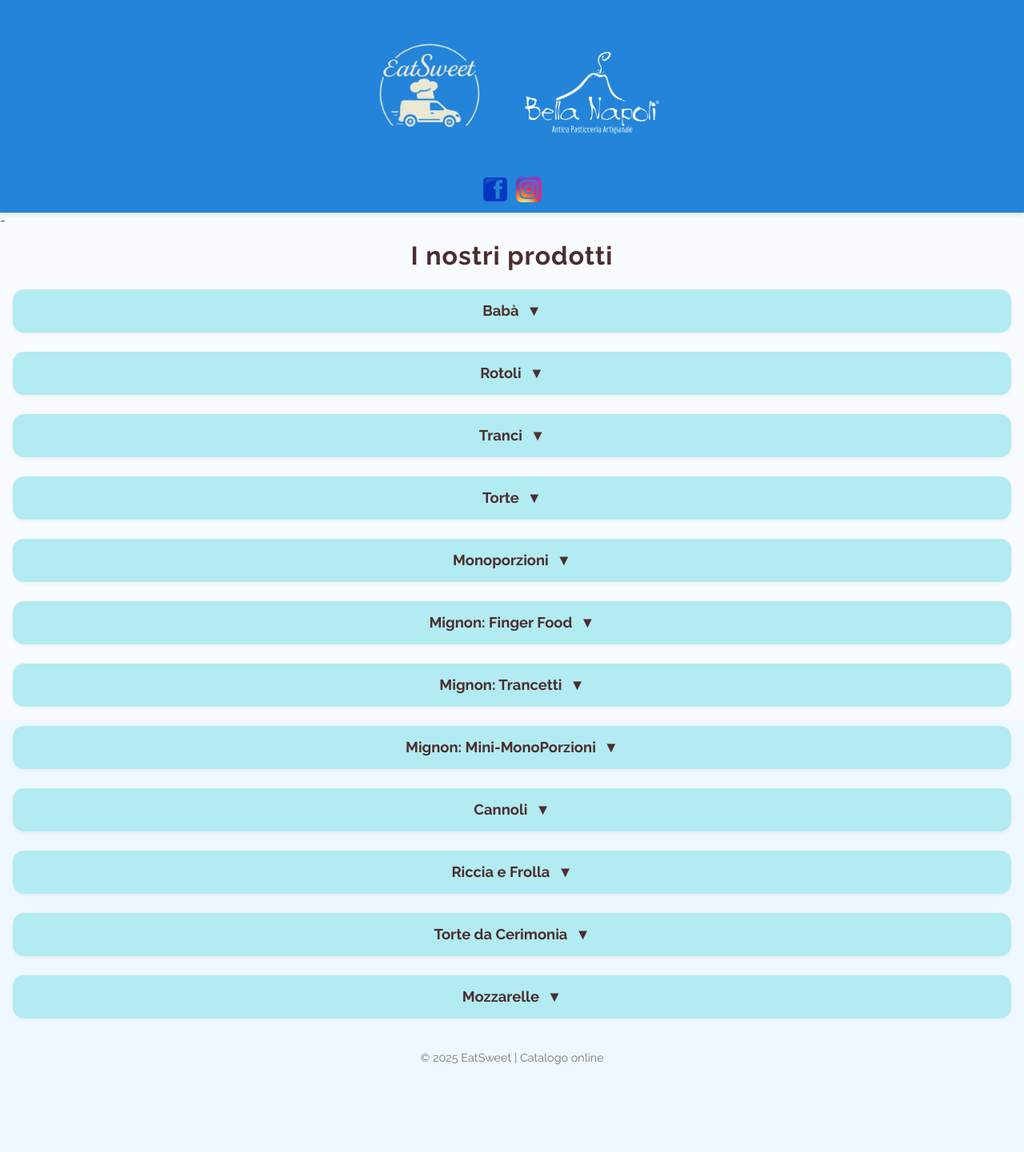
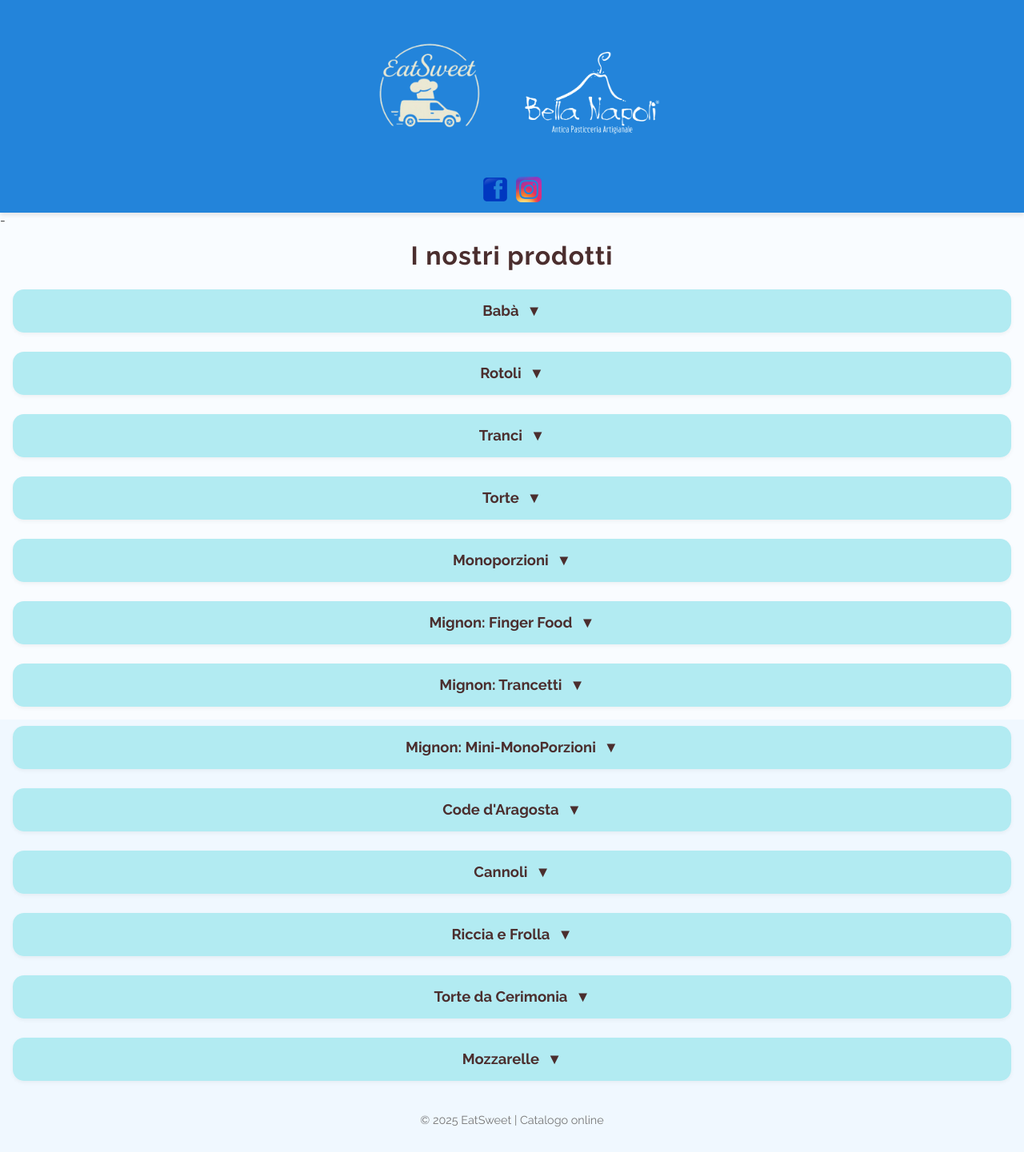
Before and after one commit to FedeNoce/fedenoce.github.io, a Jekyll site: the page eatsweet/index.html, which Jekyll copies as it is, in a window 1280 px wide. Shown: the whole page at 80% size. Built offline with Jekyll 4.4.1, drawn with Linux system fonts in a browser that asks for light colours; before the commit the page ends 1363 px from its top, so only the background shows below that.

Commit message:
modified:   eatsweet/index.html

```diff
--- a/eatsweet/index.html
+++ b/eatsweet/index.html
@@ -147,7 +147,6 @@ header .social-icon {
           <img src="./assets/immagini/baba_mignon.png" alt="Babà mignon">
           <h3>Babà mignon</h3>
           <p class="prezzo">15pz 15€</p>
-          <p class="prezzo">30pz 30€</p>
         </article>
         <article>
           <img src="./assets/immagini/monoporzione_savarin.png" alt="Monoporzione Savarin">
@@ -824,6 +823,18 @@ header .social-icon {
           <p class="prezzo">30pz 24€</p>
         </article>
         <article>
+          <img src="./assets/immagini/info_mignon.png" alt="Trancio Limone">
+          <h3>Peso e Gusti</h3>
+        </article>
+      </div>
+    </section>
+
+    <!-- Mignon: Trancetti  -->
+    <section class="categoria">
+      <h2 class="toggle">Code d'Aragosta</h2>
+      <div class="prodotti">
+
+        <article>
           <img src="./assets/immagini/mignon_01.png" alt="Trancio Limone">
           <h3>Code d'Aragosta</h3>
           <p class="prezzo">15pz 13€</p>
@@ -835,6 +846,7 @@ header .social-icon {
         </article>
       </div>
     </section>
+
 
      <!-- Mignon: Trancetti  -->
     <section class="categoria">
```
